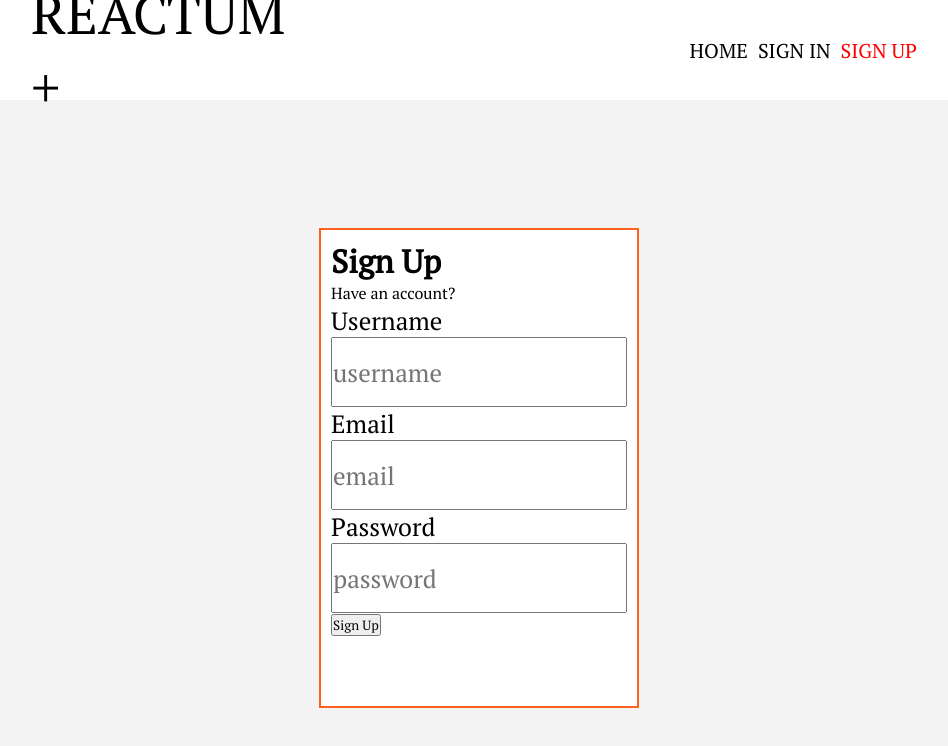
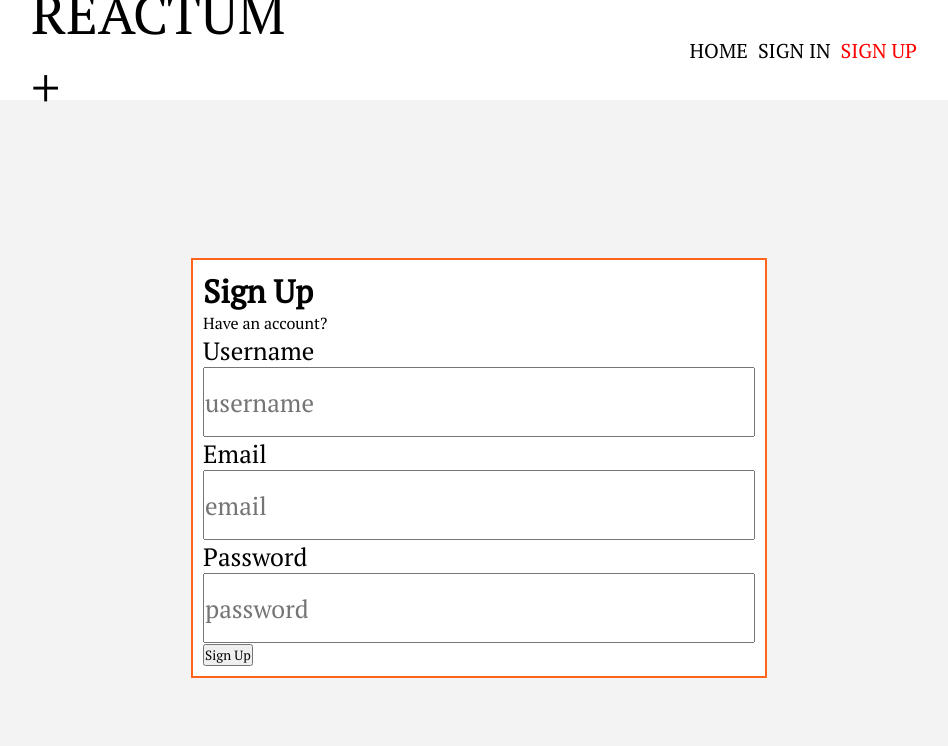
Before and after one commit to romangoduhin/react-forum, a React (Create React App) app in the folder my-app/: page /signup in a window 1280 px wide. Shown: the top 746 px of the page, without its empty margins (161-1109 px from the left). Built offline with nearby package versions, Linux system fonts and the light colour scheme.

Commit message:
feat: add ErrorMessages component and update Authentication page

```diff
--- /dev/null
+++ b/my-app/src/components/ErrorMessages/ErrorMessages.jsx
@@ -0,0 +1,12 @@
+import React from 'react';
+import style from './ErrorMessages.module.scss';
+
+function ErrorMessages({ error }) {
+  const errorMessages = Object.keys(error).map((errName) => `${errName} ${error[errName]}`);
+  return (
+    <ul className={style.errorMessages}>
+      {errorMessages.map((message) => <li key={message}>{message}</li>)}
+    </ul>
+  );
+}
+export default ErrorMessages;
--- /dev/null
+++ b/my-app/src/components/ErrorMessages/ErrorMessages.module.scss
@@ -0,0 +1,5 @@
+.errorMessages {
+  li {
+    color: #ff0000;
+  }
+}
--- /dev/null
+++ b/my-app/src/components/ErrorMessages/index.js
@@ -0,0 +1 @@
+export { default } from './ErrorMessages';
--- a/my-app/src/pages/Authentication/Authentication.jsx
+++ b/my-app/src/pages/Authentication/Authentication.jsx
@@ -5,6 +5,7 @@ import style from './Authentication.module.scss';
 import useFetch from '../../hooks/useFetch';
 import useLocalStorage from '../../hooks/useLocalStorage';
 import { CurrentUserContext } from '../../contexts/currentUser';
+import ErrorMessages from '../../components/ErrorMessages';
 
 function Authentication(props) {
   const isLogin = props.match.path === '/login';
@@ -19,8 +20,6 @@ function Authentication(props) {
   const [{ response, error, isLoading }, doFetch] = useFetch(apiUrl);
   const [token, setToken] = useLocalStorage('token');
   const [currentUser, setCurrentUser] = useContext(CurrentUserContext);
-
-  console.log(currentUser);
 
   const handleSubmit = () => {
     const user = isLogin ? { email, password } : { username, email, password };
@@ -45,7 +44,7 @@ function Authentication(props) {
       isLogged: true,
       currentUser: response.user,
     }));
-  }, [response]);
+  }, [response, isSuccessfulSubmit, currentUser]);
 
   if (isSuccessfulSubmit) {
     return <Redirect to="/" />;
@@ -56,6 +55,7 @@ function Authentication(props) {
         <h1>{pageTitle}</h1>
         <Link to={descriptionLink}>{descriptionText}</Link>
         <form className={style.inputWrapper}>
+          {error && <ErrorMessages error={error.errors} />}
           {!isLogin && (
             <label htmlFor="username" className={style.label}>
               Username
--- a/my-app/src/pages/Authentication/Authentication.module.scss
+++ b/my-app/src/pages/Authentication/Authentication.module.scss
@@ -12,8 +12,8 @@
   .authBlock {
     padding: 10px;
 
-    width: 25%;
-    height: 60vh;
+    width: 45%;
+    height: auto;
 
     border: $orange 2px solid;
 
```
Also changed, not shown: 1 other file (tests, documents, lock files or other folders).
